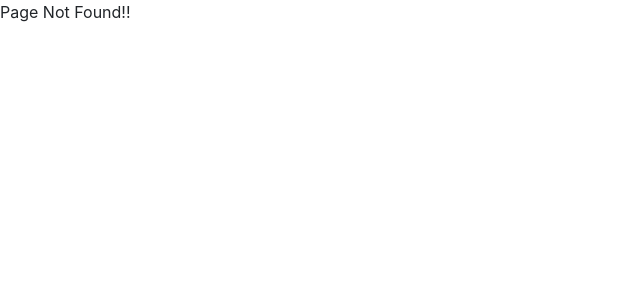
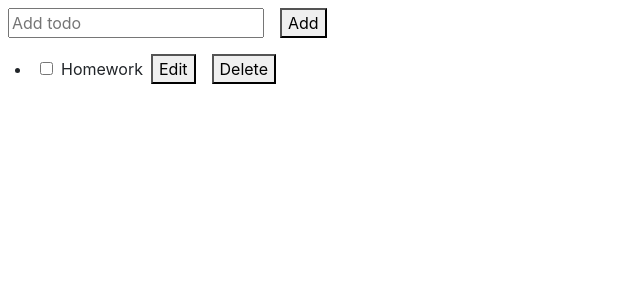
Before and after one commit to yasirarafath96/Applications, a React (Create React App) app: page /Todo in a window 1280 px wide. Before the commit this address had no page. Shown: the top 300 px of the page, without its empty margins (0-640 px from the left). Built offline with nearby package versions, Linux system fonts and the light colour scheme.

Commit message:
add file

```diff
--- a/src/App.js
+++ b/src/App.js
@@ -6,6 +6,7 @@ import { Route, Routes } from "react-router-dom";
 import Nopage from "./Nopage";
 import Home from "./components/Home";
 import QRCodeGenerator from "./components/qr-code-generator";
+import TaskApp from "./components/TodoList/Todo";
 
 function App() {
   return (
@@ -16,6 +17,7 @@ function App() {
         <Route path="/Calculator" element={<Calculator2 />}></Route>
         <Route path="/Textutils" element={<Textform />}></Route>
         <Route path="/QrGenerator" element={<QRCodeGenerator />}></Route>
+        <Route path="/Todo" element={<TaskApp />}></Route>
         <Route path="*" element={<Nopage />}></Route>
         <Route></Route>
       </Routes>
--- a/src/Navbar.js
+++ b/src/Navbar.js
@@ -14,6 +14,10 @@ function Navbar() {
 
   const handleQr = () => {
     navigate("/QrGenerator");
+  };
+
+  const handleTodo = () => {
+    navigate("/Todo");
   };
   return (
     <>
@@ -40,6 +44,13 @@ function Navbar() {
           >
             Qr Code Generator
           </button>
+          <button
+            class="btn btn-outline-success me-2 m-2"
+            type="button"
+            onClick={handleTodo}
+          >
+            To-do List
+          </button>
         </form>
       </nav>
     </>
--- /dev/null
+++ b/src/components/TodoList/AddTodo.js
@@ -0,0 +1,24 @@
+import { useState } from "react";
+
+export default function AddTodo({ onAddTodo }) {
+  const [title, setTitle] = useState("");
+  return (
+    <>
+      <input
+        placeholder="Add todo"
+        value={title}
+        onChange={(e) => setTitle(e.target.value)}
+        className="m-2"
+      />
+      <button
+        className="m-2"
+        onClick={() => {
+          setTitle("");
+          onAddTodo(title);
+        }}
+      >
+        Add
+      </button>
+    </>
+  );
+}
--- /dev/null
+++ b/src/components/TodoList/TaskList.js
@@ -0,0 +1,63 @@
+import { useState } from "react";
+
+export default function TaskList({ todos, onChangeTodo, onDeleteTodo }) {
+  return (
+    <ul>
+      {todos.map((todo) => (
+        <li key={todo.id} className="">
+          <Task todo={todo} onChange={onChangeTodo} onDelete={onDeleteTodo} />
+        </li>
+      ))}
+    </ul>
+  );
+}
+
+function Task({ todo, onChange, onDelete }) {
+  const [isEditing, setIsEditing] = useState(false);
+  let todoContent;
+  if (isEditing) {
+    todoContent = (
+      <>
+        <input
+          className="form-cntrol m-2"
+          value={todo.title}
+          onChange={(e) => {
+            onChange({
+              ...todo,
+              title: e.target.value,
+            });
+          }}
+        />
+        <button onClick={() => setIsEditing(false)}>Save</button>
+      </>
+    );
+  } else {
+    todoContent = (
+      <>
+        {todo.title}
+        <button onClick={() => setIsEditing(true)} className="m-2">
+          Edit
+        </button>
+      </>
+    );
+  }
+  return (
+    <label>
+      <input
+        className=" m-2"
+        type="checkbox"
+        checked={todo.done}
+        onChange={(e) => {
+          onChange({
+            ...todo,
+            done: e.target.checked,
+          });
+        }}
+      />
+      {todoContent}
+      <button onClick={() => onDelete(todo.id)} className="m-2">
+        Delete
+      </button>
+    </label>
+  );
+}
--- /dev/null
+++ b/src/components/TodoList/Todo.js
@@ -0,0 +1,48 @@
+import { useState } from "react";
+import AddTodo from "./AddTodo.js";
+import TaskList from "./TaskList.js";
+
+let nextId = 3;
+const initialTodos = [{ id: 0, title: "Homework", done: false }];
+
+export default function TaskApp() {
+  const [todos, setTodos] = useState(initialTodos);
+
+  function handleAddTodo(title) {
+    setTodos([
+      ...todos,
+      {
+        id: nextId++,
+        title: title,
+        done: false,
+      },
+    ]);
+  }
+
+  function handleChangeTodo(nextTodo) {
+    setTodos(
+      todos.map((t) => {
+        if (t.id === nextTodo.id) {
+          return nextTodo;
+        } else {
+          return t;
+        }
+      })
+    );
+  }
+
+  function handleDeleteTodo(todoId) {
+    setTodos(todos.filter((t) => t.id !== todoId));
+  }
+
+  return (
+    <>
+      <AddTodo onAddTodo={handleAddTodo} />
+      <TaskList
+        todos={todos}
+        onChangeTodo={handleChangeTodo}
+        onDeleteTodo={handleDeleteTodo}
+      />
+    </>
+  );
+}
```
